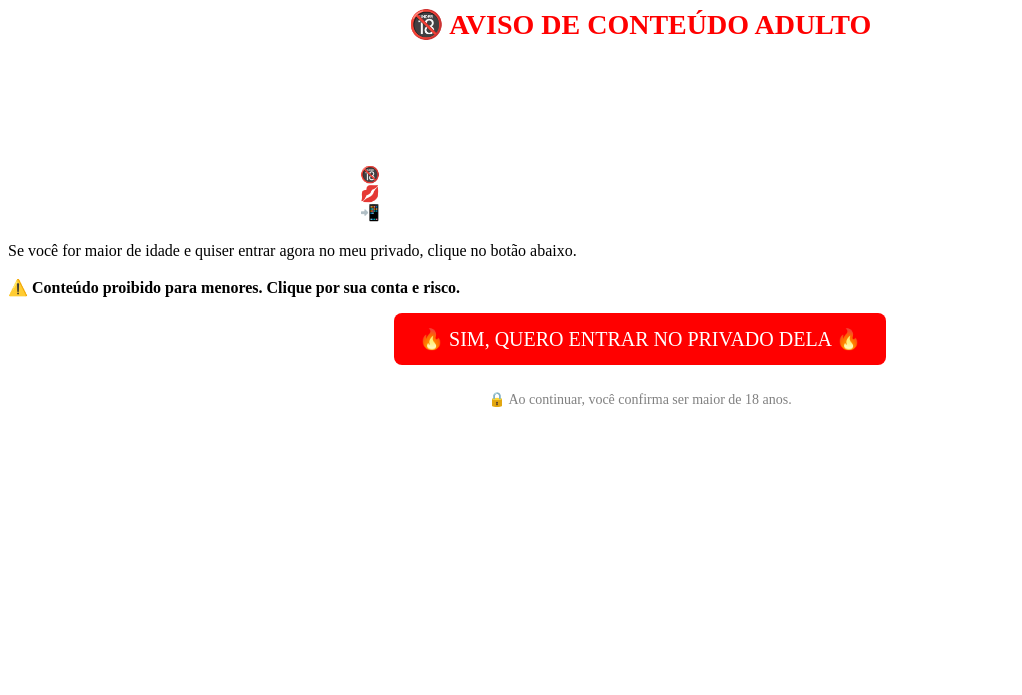
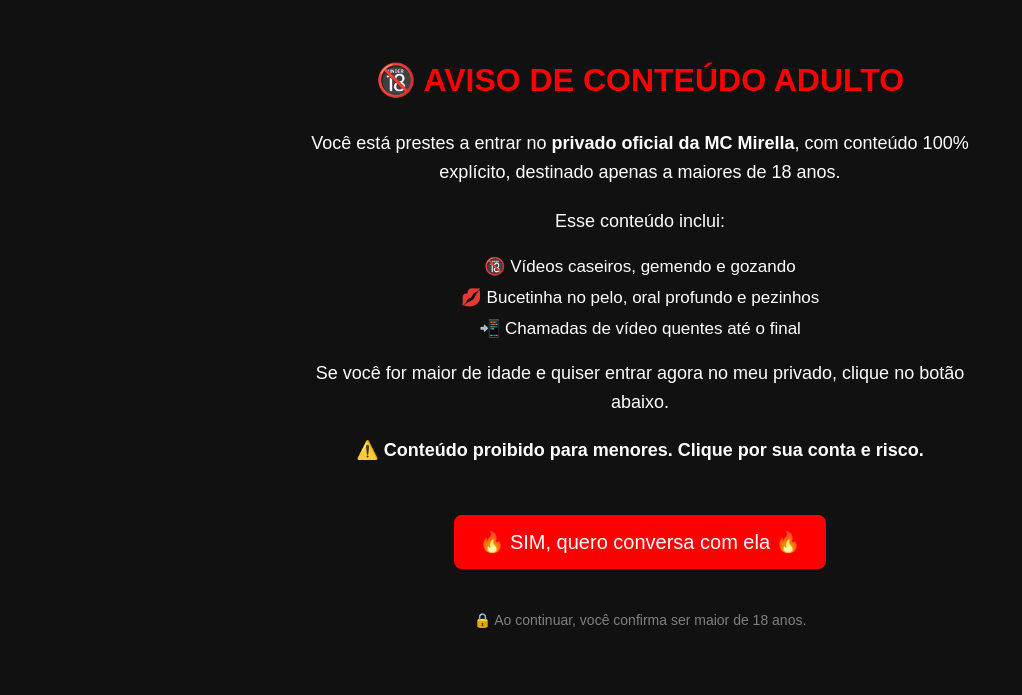
Before and after one commit to ldcoutinho2/-18, a plain HTML site: page index.html in a window 1280 px wide. Shown: the whole page, without its empty margins (0-1022 px from the left). Drawn offline with Linux system fonts and the light colour scheme.

Commit message:
Update index.html

```diff
--- a/index.html
+++ b/index.html
@@ -1,28 +1,87 @@
-<h1 style="color: red; font-size: 28px; text-align: center; margin-bottom: 20px;">
-🔞 AVISO DE CONTEÚDO ADULTO
-</h1>
+<!DOCTYPE html>
+<html lang="pt-br">
+<head>
+  <meta charset="UTF-8">
+  <title>Conteúdo +18</title>
+  <meta name="viewport" content="width=device-width, initial-scale=1.0">
+  <style>
+    body {
+      background-color: #111;
+      color: #fff;
+      font-family: Arial, sans-serif;
+      margin: 0;
+      padding: 0;
+      text-align: center;
+    }
 
-<p style="color: white; font-size: 18px; text-align: center; max-width: 600px; margin: 0 auto;">
-Você está prestes a entrar no <strong>privado oficial da MC Mirella</strong>, com conteúdo 100% explícito, destinado apenas a maiores de 18 anos. <br><br>
+    .container {
+      max-width: 700px;
+      margin: 0 auto;
+      padding: 40px 20px;
+    }
 
-Esse conteúdo inclui:
-<ul style="color: white; font-size: 16px; text-align: left; max-width: 600px; margin: 20px auto;">
-  <li>🔞 Vídeos caseiros, gemendo e gozando</li>
-  <li>💋 Bucetinha no pelo, oral profundo e pezinhos</li>
-  <li>📲 Chamadas de vídeo quentes até o final</li>
-</ul>
+    h1 {
+      color: red;
+      font-size: 32px;
+      margin-bottom: 30px;
+    }
 
-Se você for maior de idade e quiser entrar agora no meu privado, clique no botão abaixo. <br><br>
+    p {
+      font-size: 18px;
+      line-height: 1.6;
+      margin-bottom: 20px;
+    }
 
-<strong>⚠️ Conteúdo proibido para menores. Clique por sua conta e risco.</strong>
-</p>
+    ul {
+      list-style: none;
+      padding: 0;
+      margin: 20px 0;
+    }
 
-<div style="text-align: center; margin-top: 30px;">
-  <a href="https://t.me/seubot" style="background-color: red; color: white; padding: 15px 25px; font-size: 20px; text-decoration: none; border-radius: 8px;">
-    🔥 SIM, QUERO ENTRAR NO PRIVADO DELA 🔥
-  </a>
-</div>
+    ul li {
+      font-size: 17px;
+      margin-bottom: 10px;
+    }
 
-<p style="color: gray; font-size: 14px; text-align: center; margin-top: 40px;">
-🔒 Ao continuar, você confirma ser maior de 18 anos.
-</p>
+    .button {
+      display: inline-block;
+      background-color: red;
+      color: white;
+      padding: 15px 25px;
+      font-size: 20px;
+      text-decoration: none;
+      border-radius: 8px;
+      margin-top: 30px;
+    }
+
+    .disclaimer {
+      color: gray;
+      font-size: 14px;
+      margin-top: 40px;
+    }
+  </style>
+</head>
+<body>
+  <div class="container">
+    <h1>🔞 AVISO DE CONTEÚDO ADULTO</h1>
+
+    <p>Você está prestes a entrar no <strong>privado oficial da MC Mirella</strong>, com conteúdo 100% explícito, destinado apenas a maiores de 18 anos.</p>
+
+    <p>Esse conteúdo inclui:</p>
+
+    <ul>
+      <li>🔞 Vídeos caseiros, gemendo e gozando</li>
+      <li>💋 Bucetinha no pelo, oral profundo e pezinhos</li>
+      <li>📲 Chamadas de vídeo quentes até o final</li>
+    </ul>
+
+    <p>Se você for maior de idade e quiser entrar agora no meu privado, clique no botão abaixo.</p>
+
+    <p><strong>⚠️ Conteúdo proibido para menores. Clique por sua conta e risco.</strong></p>
+
+    <a class="button" href="https://t.me/natashasteelebot?start=cmbgqf3w20cmemv0sn0n0pu7q">🔥 SIM, quero conversa com ela 🔥</a>
+
+    <p class="disclaimer">🔒 Ao continuar, você confirma ser maior de 18 anos.</p>
+  </div>
+</body>
+</html>
```
